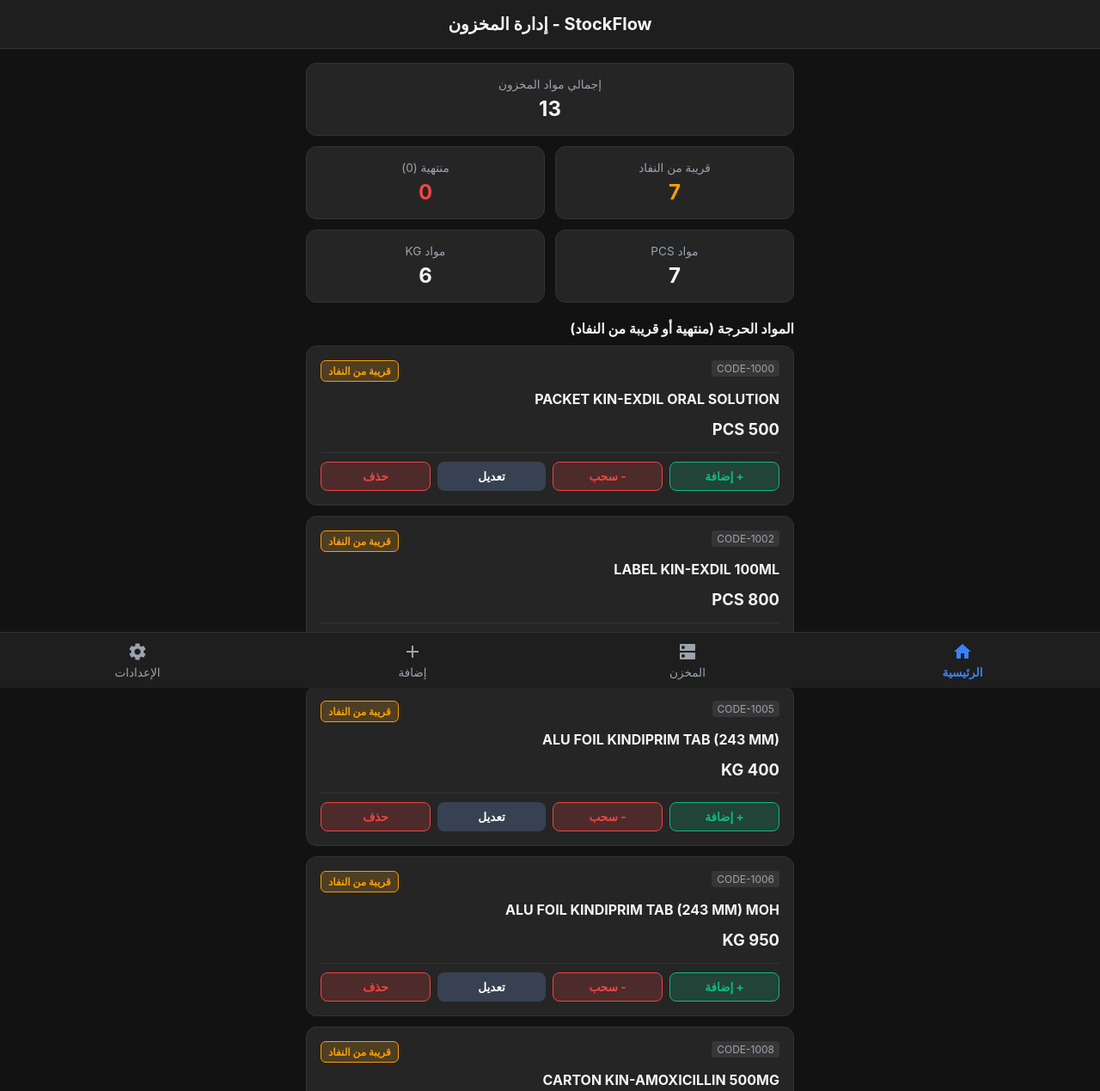
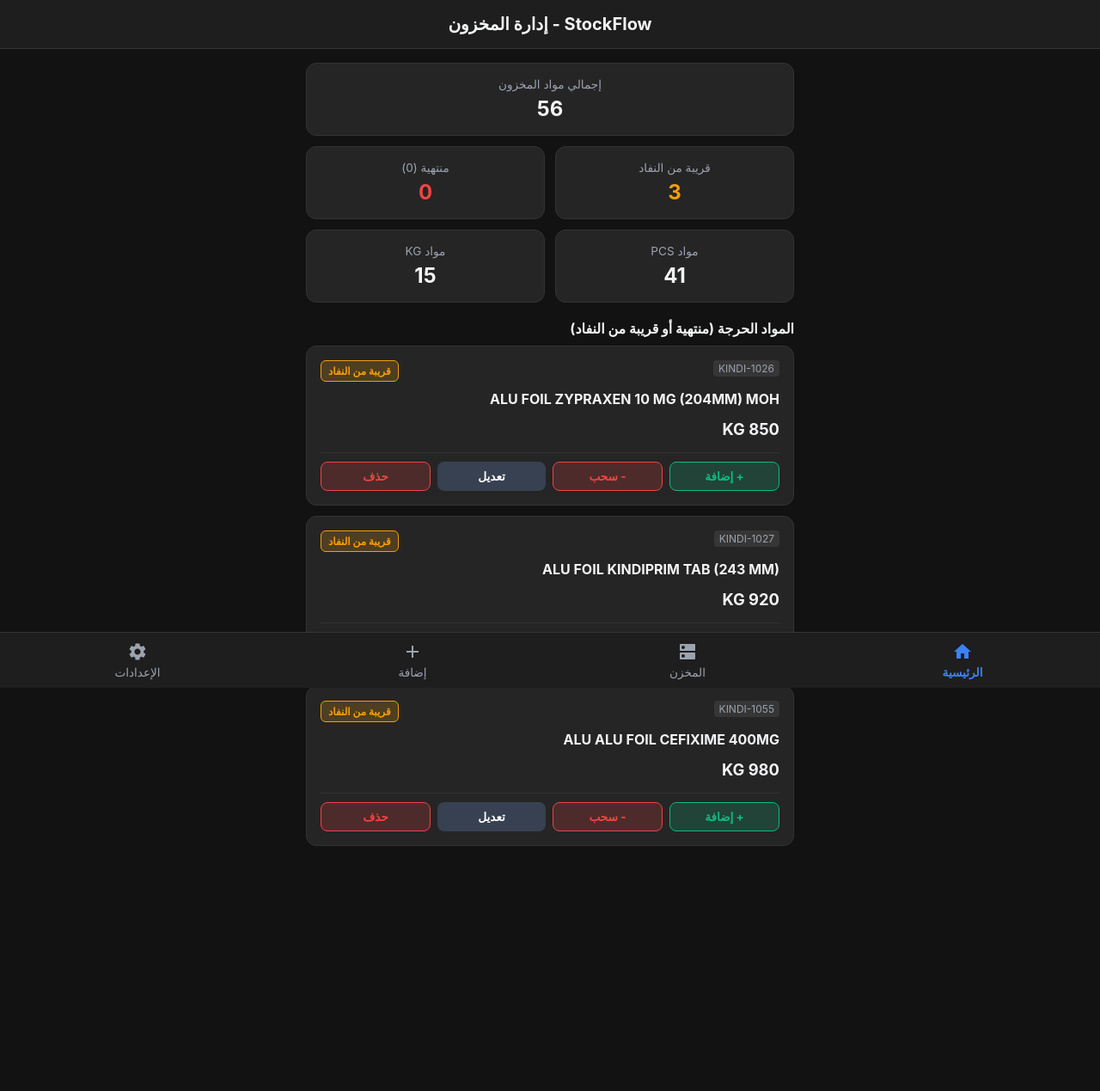
Before and after one commit to Gavin411408Lewis-debug/Kindi-app, a website: page index.html in a window 1280 px wide. Shown: the top 1269 px of the page at 86% size. After the commit the page ends 1080 px from the top, so only its background shows below. Drawn offline with Linux system fonts and the light colour scheme.

Commit message:
Update index.html

```diff
--- a/index.html
+++ b/index.html
@@ -52,7 +52,6 @@
             margin: 0 auto;
         }
 
-        /* Notifications */
         #notification-banner {
             position: fixed;
             top: 10px;
@@ -73,7 +72,6 @@
             transform: translateX(-50%) translateY(0);
         }
 
-        /* Navigation Bar (Bottom) */
         .bottom-nav {
             position: fixed;
             bottom: 0;
@@ -111,7 +109,6 @@
             fill: currentColor;
         }
 
-        /* Views */
         .view {
             display: none;
         }
@@ -119,7 +116,6 @@
             display: block;
         }
 
-        /* Dashboard Statistics */
         .stats-grid {
             display: grid;
             grid-template-columns: repeat(2, 1fr);
@@ -150,7 +146,6 @@
             color: var(--text-muted);
         }
 
-        /* Search & Filters */
         .search-box {
             width: 100%;
             padding: 12px 16px;
@@ -185,7 +180,6 @@
             border-color: var(--primary-color);
         }
 
-        /* Cards Layout for Items */
         .items-list {
             display: flex;
             flex-direction: column;
@@ -246,7 +240,6 @@
         .badge.warning { background-color: rgba(245, 158, 11, 0.2); color: var(--warning); border: 1px solid var(--warning); }
         .badge.normal { background-color: rgba(16, 185, 129, 0.2); color: var(--success); border: 1px solid var(--success); }
 
-        /* Action Buttons */
         .item-actions {
             display: flex;
             gap: 8px;
@@ -272,7 +265,6 @@
         .btn-danger { background-color: rgba(239, 68, 68, 0.2); color: var(--danger); border: 1px solid var(--danger); }
         .btn-success { background-color: rgba(16, 185, 129, 0.2); color: var(--success); border: 1px solid var(--success); }
 
-        /* Modals & Forms */
         .modal {
             position: fixed;
             top: 0; left: 0; right: 0; bottom: 0;
@@ -336,7 +328,6 @@
             margin-top: 10px;
         }
 
-        /* Settings view specific styles */
         .settings-section {
             background-color: var(--surface-card);
             border-radius: 12px;
@@ -354,7 +345,6 @@
             align-items: center;
         }
 
-        /* Toggle switch */
         .switch {
             position: relative;
             display: inline-block;
@@ -421,9 +411,7 @@
             </div>
 
             <div class="section-heading">المواد الحرجة (منتهية أو قريبة من النفاد)</div>
-            <div id="critical-items-list" class="items-list">
-                <!-- Dynamically filled -->
-            </div>
+            <div id="critical-items-list" class="items-list"></div>
         </div>
 
         <!-- 2. WAREHOUSE VIEW -->
@@ -436,9 +424,7 @@
                 <button class="filter-btn" data-filter="KG">KG</button>
             </div>
 
-            <div id="warehouse-items-list" class="items-list">
-                <!-- Dynamically filled -->
-            </div>
+            <div id="warehouse-items-list" class="items-list"></div>
         </div>
 
         <!-- 3. ADD ITEM VIEW -->
@@ -564,21 +550,64 @@
     </div>
 
     <script>
-        // Full initial raw data as requested
+        // Full comprehensive initial raw data for Kindi Pharmaceuticals packaging materials
         const initialRawData = [
-            ["PACKET KIN-EXDIL ORAL SOLUTION", 500, "PCS"],
-            ["LEAFLET KIN-EXDIL", 1200, "PCS"],
-            ["LABEL KIN-EXDIL 100ML", 800, "PCS"],
-            ["ALU FOIL ZYPRAXEN 10 MG (204MM)", 2500, "KG"],
-            ["ALU FOIL ZYPRAXEN 10 MG (204MM) MOH", 1500, "KG"],
-            ["ALU FOIL KINDIPRIM TAB (243 MM)", 400, "KG"],
-            ["ALU FOIL KINDIPRIM TAB (243 MM) MOH", 950, "KG"],
-            ["TUBE KIN-DERM CREAM 30G", 3000, "PCS"],
-            ["CARTON KIN-AMOXICILLIN 500MG", 450, "PCS"],
-            ["P.V.C KIN-PARACETAMOL 500MG", 1100, "KG"],
-            ["BOTTLE SYRUP 100ML AMBER", 600, "PCS"],
-            ["GELATIN CAPSULES SIZE 0", 5000, "PCS"],
-            ["ALU ALU FOIL OMEPRAZOLE 20MG", 850, "KG"]
+            ["PACKET KIN-EXDIL ORAL SOLUTION 100ML", 4500, "PCS"],
+            ["PACKET KIN-AMOXICILLIN 500MG CAPS", 8200, "PCS"],
+            ["PACKET KIN-PARACETAMOL 500MG TAB", 12500, "PCS"],
+            ["PACKET KIN-IBUPROFEN 400MG TAB", 9400, "PCS"],
+            ["PACKET KIN-CEFALEXIN 500MG", 6100, "PCS"],
+            ["PACKET KIN-OMEPRAZOLE 20MG", 11000, "PCS"],
+            ["PACKET KIN-DICLOFENAC 50MG", 7300, "PCS"],
+            ["PACKET KIN-METFORMIN 850MG", 15000, "PCS"],
+            ["PACKET KIN-ASPIRIN 100MG", 20000, "PCS"],
+            ["PACKET KIN-CETIRIZINE 10MG", 8900, "PCS"],
+            ["LEAFLET KIN-EXDIL ORAL SOLUTION", 5000, "PCS"],
+            ["LEAFLET KIN-AMOXICILLIN 500MG", 9000, "PCS"],
+            ["LEAFLET KIN-PARACETAMOL 500MG", 14000, "PCS"],
+            ["LEAFLET KIN-IBUPROFEN 400MG", 10000, "PCS"],
+            ["LEAFLET KIN-CEFALEXIN 500MG", 7000, "PCS"],
+            ["LEAFLET KIN-OMEPRAZOLE 20MG", 12000, "PCS"],
+            ["LEAFLET KIN-DICLOFENAC 50MG", 8000, "PCS"],
+            ["LEAFLET KIN-METFORMIN 850MG", 16000, "PCS"],
+            ["LEAFLET KIN-ASPIRIN 100MG", 22000, "PCS"],
+            ["LEAFLET KIN-CETIRIZINE 10MG", 9500, "PCS"],
+            ["LABEL KIN-EXDIL 100ML", 4800, "PCS"],
+            ["LABEL KIN-COUGH SYRUP 120ML", 6500, "PCS"],
+            ["LABEL KIN-MULTIVITAMIN SYRUP", 7200, "PCS"],
+            ["LABEL KIN-ANTACID SUSPENSION", 5300, "PCS"],
+            ["LABEL KIN-EYE DROPS 15ML", 3900, "PCS"],
+            ["ALU FOIL ZYPRAXEN 10 MG (204MM)", 1250, "KG"],
+            ["ALU FOIL ZYPRAXEN 10 MG (204MM) MOH", 850, "KG"],
+            ["ALU FOIL KINDIPRIM TAB (243 MM)", 920, "KG"],
+            ["ALU FOIL KINDIPRIM TAB (243 MM) MOH", 1100, "KG"],
+            ["ALU FOIL PARACETAMOL 500MG (250MM)", 2400, "KG"],
+            ["ALU FOIL AMOXICILLIN 500MG (220MM)", 1800, "KG"],
+            ["ALU FOIL IBUPROFEN 400MG (230MM)", 1450, "KG"],
+            ["ALU FOIL METFORMIN 850MG (260MM)", 3100, "KG"],
+            ["TUBE KIN-DERM CREAM 30G", 3500, "PCS"],
+            ["TUBE KIN-FUNGICIDAL OINTMENT 20G", 2800, "PCS"],
+            ["TUBE KIN-ANTIBIOTIC GEL 15G", 4100, "PCS"],
+            ["TUBE KIN-PAIN RELIEF GEL 50G", 1950, "PCS"],
+            ["CARTON KIN-AMOXICILLIN 500MG", 2200, "PCS"],
+            ["CARTON KIN-PARACETAMOL 500MG", 4500, "PCS"],
+            ["CARTON KIN-IBUPROFEN 400MG", 3100, "PCS"],
+            ["CARTON KIN-OMEPRAZOLE 20MG", 3800, "PCS"],
+            ["CARTON KIN-CEFALEXIN 500MG", 1900, "PCS"],
+            ["P.V.C KIN-PARACETAMOL 500MG", 2100, "KG"],
+            ["P.V.C KIN-IBUPROFEN 400MG", 1850, "KG"],
+            ["P.V.C KIN-AMOXICILLIN 500MG", 2600, "KG"],
+            ["P.V.C KIN-DICLOFENAC 50MG", 1400, "KG"],
+            ["BOTTLE SYRUP 100ML AMBER", 3200, "PCS"],
+            ["BOTTLE SYRUP 120ML CLEAR", 2700, "PCS"],
+            ["BOTTLE DROPS 15ML", 4100, "PCS"],
+            ["BOTTLE SYRUP 250ML AMBER", 1500, "PCS"],
+            ["GELATIN CAPSULES SIZE 0", 25000, "PCS"],
+            ["GELATIN CAPSULES SIZE 1", 18000, "PCS"],
+            ["GELATIN CAPSULES SIZE 2", 12000, "PCS"],
+            ["ALU ALU FOIL OMEPRAZOLE 20MG", 1650, "KG"],
+            ["ALU ALU FOIL DICLOFENAC 75MG", 1200, "KG"],
+            ["ALU ALU FOIL CEFIXIME 400MG", 980, "KG"]
         ];
 
         let inventory = [];
@@ -642,14 +671,14 @@
         function loadOriginalData(showAlert = true) {
             inventory = initialRawData.map((item, index) => {
                 return {
-                    code: `CODE-${1000 + index}`,
+                    code: `KINDI-${1000 + index}`,
                     name: item[0],
                     quantity: item[1],
                     unit: item[2]
                 };
             });
             saveData();
-            if (showAlert) showNotification("تم استرجاع البيانات الأصلية بنجاح");
+            if (showAlert) showNotification("تم استرجاع البيانات الأصلية الكاملة بنجاح");
         }
 
         function setupEventListeners() {
@@ -711,7 +740,7 @@
             document.getElementById('setting-notifications').addEventListener('change', saveSettings);
             document.getElementById('btn-export').addEventListener('click', exportCSV);
             document.getElementById('btn-restore-original').addEventListener('click', () => {
-                if(confirm("هل أنت متأكد من استرجاع البيانات الأصلية؟")) loadOriginalData(true);
+                if(confirm("هل أنت متأكد من استرجاع البيانات الأصلية الكاملة؟")) loadOriginalData(true);
             });
             document.getElementById('btn-clear-local').addEventListener('click', () => {
                 if(confirm("تحذير نهائي: هل تريد حذف كافة البيانات المحلية؟")) {
```
